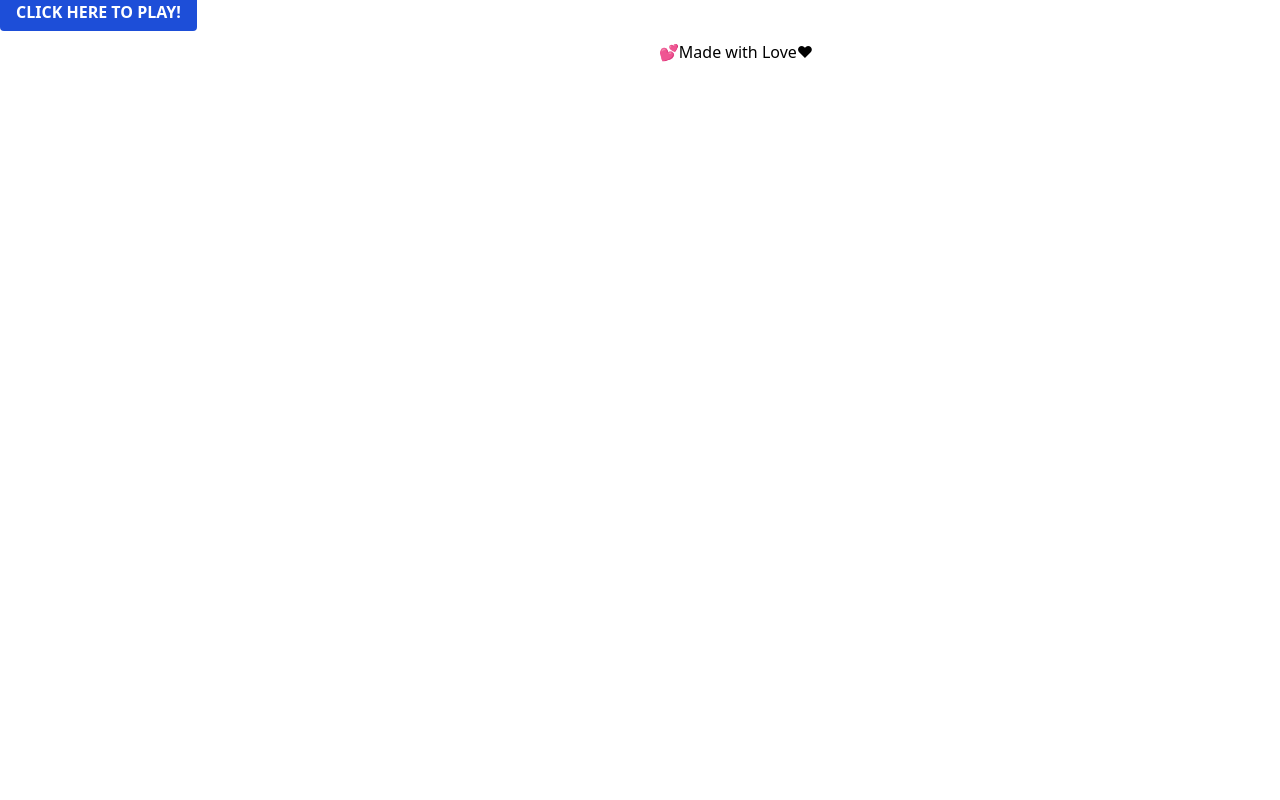
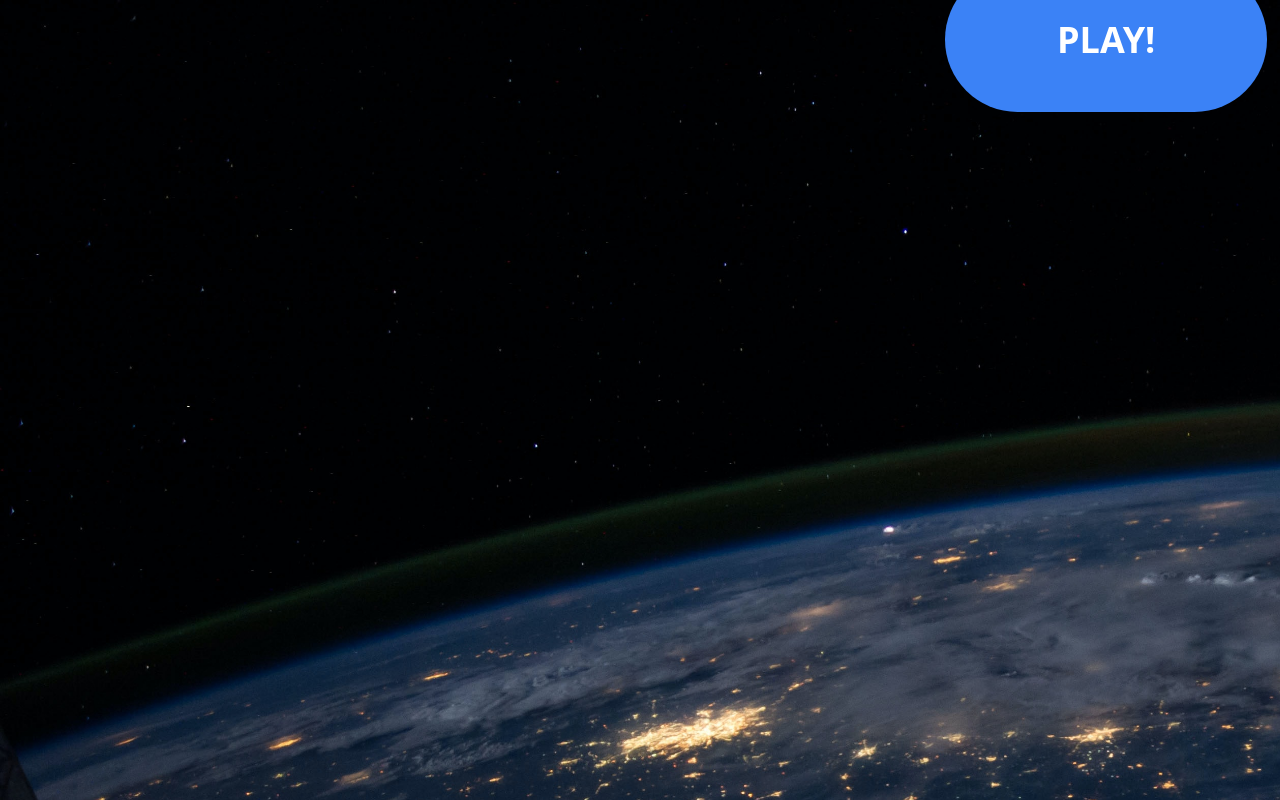
Before and after one commit to agassiot/geoclone, a React (Create React App) app in the folder client/: page /clicktoplay in a window 1280 px wide. Shown: the top 800 px of the page. Built offline with nearby package versions, Linux system fonts and the light colour scheme.

Commit message:
pushing css adjustments

```diff
--- a/client/src/App.js
+++ b/client/src/App.js
@@ -18,6 +18,8 @@ import Landing from "./pages/Landing";
 // import SingleThought from "./pages/SingleThought";
 // import Profile from "./pages/Profile";
 import Footer from "./components/Footer";
+import earthImage from "./images/nasa.jpg"
+
 
 // Construct our main GraphQL API endpoint
 const httpLink = createHttpLink({
@@ -44,9 +46,17 @@ const client = new ApolloClient({
 });
 
 function App() {
+
+    const backgroundImageStyle = {
+      backgroundImage: `url("${earthImage}")`,
+      backgroundSize: "cover",
+      height:"1440px",
+    }
+
   return (
+    <main style={backgroundImageStyle}>
     <ApolloProvider client={client}>
-      <Router>
+      <Router >
         <div className="flex-column justify-flex-start min-100-vh">
           <div className="container">
             <Routes>
@@ -65,6 +75,7 @@ function App() {
         </div>
       </Router>
     </ApolloProvider>
+    </main>
   );
 }
 
--- a/client/src/components/Footer/index.js
+++ b/client/src/components/Footer/index.js
@@ -5,7 +5,7 @@ const Footer = () => {
     <div style={{marginLeft:"12rem"}} >
     <footer className="w-100 mt-auto bg-secondary p-4">
       <div className="container text-center mb-5">
-        <p>💕Made with Love❤</p>
+        <p></p>
       </div>
     </footer>
     </div>
--- a/client/src/components/StreetView/index.js
+++ b/client/src/components/StreetView/index.js
@@ -52,20 +52,21 @@ function StreetView({ rand }) {
     >
       <h4
         style={{
-          margin: "10rem",
+          margin: "0rem",
           justifySelf: "right",
           top: "0px",
           left: "0px",
           height: "75px",
-          width: "250px",
+          width: "6000px",
           position: "absolute",
-          backgroundColor: "white",
+          backgroundColor: "black",
           zIndex: "2",
         }}
       >
-        {" "}
+           {" "}
 
       </h4>
+
       <ReactStreetview
         apiKey={googleMapsApiKey}
         streetViewPanoramaOptions={streetViewPanoramaOptions}
--- a/client/src/pages/ClickToPlay.js
+++ b/client/src/pages/ClickToPlay.js
@@ -8,15 +8,24 @@ const ClickToPlay = () => {
   }
 
   return (
+    <>
+
+    <div style={{
+        marginLeft: "925px",
+        padding: "20px"
+
+      }}>
     <main>
       <Link
-        className="bg-blue-500 hover:bg-blue-700 text-white font-bold py-2 px-4 rounded focus:outline-none focus:shadow-outline"
+        className="bg-blue-500 hover:bg-blue-700 text-white font-bold py-12 px-28 rounded-full lg:text-4xl"
         to="/playing"
         onClick={clearData}
       >
-        CLICK HERE TO PLAY!
+        PLAY!
       </Link>
     </main>
+    </div>
+    </>
   );
 };
 
--- a/client/src/pages/Landing.js
+++ b/client/src/pages/Landing.js
@@ -14,7 +14,7 @@ const Landing = () => {
       <div className="flex flex-col items-center space-y-4">
         <h1 className="w-3/12">
           <Link to="/">
-            <h1 className="mb-4 w-text-4xl font-extrabold tracking-tight hover:text-green-500 leading-none text-gray-900 md:text-5xl lg:text-6xl ">
+            <h1 className="mb-4 w-text-4xl font-extrabold tracking-tight hover:text-green-500 leading-none text-slate-200 md:text-9xl lg:text-9xl ">
               geoClone
             </h1>
           </Link>
--- a/client/src/pages/Login.js
+++ b/client/src/pages/Login.js
@@ -42,6 +42,11 @@ const Login = (props) => {
 
   return (
     <main>
+      <div style={{
+        marginLeft: "925px",
+        padding: "20px"
+
+      }}>
       <div className="card">
         <h4 className="card-header bg-dark text-light p-2">Login</h4>
         {data ? (
@@ -105,6 +110,7 @@ const Login = (props) => {
           <div className="my-3 p-3 bg-danger text-white">{error.message}</div>
         )}
       </div>
+      </div>
     </main>
   );
 };
--- a/client/src/pages/Score.js
+++ b/client/src/pages/Score.js
@@ -13,16 +13,22 @@ const Scores = () => {
   }
 
   return (
-    <main>
+    <div style={{
+      marginLeft: "925px",
+      padding: "20px"
+
+    }}>
+    <main className="mb-4 w-text-4xl font-extrabold tracking-tight text-slate-200 md:text-9xl lg:text-6xl">
       Your score is {getScore()}
       {". "}
-      Click{" "}
+      {/* Click{" "} */}
       <Link to="/clicktoplay" onClick={clearData}>
         {" "}
-        here{" "}
+        Click here to play again.{" "}
       </Link>
-      to play again.
+      {/* to play again. */}
     </main>
+    </div>
   );
 };
 
--- a/client/src/pages/Signup.js
+++ b/client/src/pages/Signup.js
@@ -39,6 +39,12 @@ const Signup = () => {
   };
 
   return (
+    <>
+    <div style={{
+        marginLeft: "925px",
+        padding: "20px"
+
+      }}>
     <main className="flex-row justify-center mb-4">
       <div className="col-12 col-lg-10">
         <div className="card">
@@ -133,6 +139,8 @@ const Signup = () => {
         </div>
       </div>
     </main>
+    </div>
+    </>
   );
 };
 
```
Also changed, not shown: client/src/images/nasa.jpg (added), 1 other file (tests, documents, lock files or other folders).
